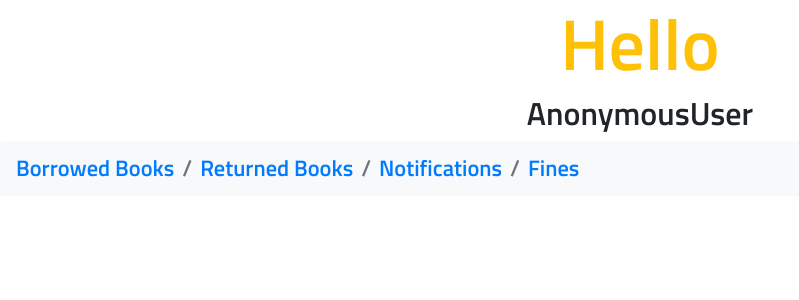
After one commit to IannnnnW/library, a Django app: template templates/books/profile.html in a window 1280 px wide. The commit adds this page. Shown: the top 300 px of the page, without its empty margins (0-799 px from the left). Run offline with Django 4.2, Linux system fonts and the light colour scheme; the template is opened without the code that fills it, so the values that code supplies are empty; some libraries are stand-ins or nearby versions.

Commit message:
made changes and added a profile.html

```diff
--- a/books/urls.py
+++ b/books/urls.py
@@ -1,3 +1,4 @@
+import profile
 from django.urls import path
 from django.conf import settings
 from django.conf.urls.static import static
@@ -9,5 +10,6 @@ urlpatterns = [
     path('home/' ,views.home, name = 'home'),
     path('search_book/' ,views.search_book, name = 'search_book'),
     path('book/<int:pk>/' ,views.borrow, name = 'book'),
+    path('home/books/profile/', views.profile, name = 'profile'),
 ]
 urlpatterns = urlpatterns + static(settings.MEDIA_URL, document_root=settings.MEDIA_ROOT)
--- a/books/views.py
+++ b/books/views.py
@@ -23,3 +23,6 @@ def search_book(request):
 
 def borrow(request, pk):
     return render(request, 'books/borrow.html')
+
+def profile(request):
+    return render(request, 'books/profile.html')
--- a/templates/books/home.html
+++ b/templates/books/home.html
@@ -12,7 +12,7 @@ style="background:url(https://content.codecademy.com/courses/learn-bootstrap-4/a
             <p><small>Which book are you interested in?</small></p>
         </div>
     </div>
-    <form class="form-inline my-2 my-lg-0 justify-content-center " method=POST action="{% url 'books:search_book'%}">
+    <form class="form-inline my-2 my-lg-0 justify-content-center " method=POST action="{% url 'books:search_book' %}">
         {% csrf_token %}
         <input class="form-control mr-2" type="search py-3" placeholder="Search for your Book" name="searched">
         <button class = "btn btn-sm btn-warning" type="submit" >Search</a></button>
--- a/templates/books/index.html
+++ b/templates/books/index.html
@@ -34,11 +34,7 @@
            <h1> Book</h1>
            <h1>Library</h1>
            <p>All your favorites in one place.</p>
-<<<<<<< HEAD:books/templates/books/index.html
            <a href="users/login"class="btn">Login</a>
-=======
-           <a href="registration/login.html"class="btn">Login</a>
->>>>>>> 57d23a70d5a6c0766a6288045b77129f2d03243d:templates/books/index.html
        </div>
    </header>
 </body>
--- a/templates/books/login.html
+++ b/templates/books/login.html
@@ -11,8 +11,8 @@
     <meta name="viewport" content="width=device-width, initial-scale=1.0">
     <title>Our Library Management System | Login</title>
 </head>
-<!-- <body>
-    <div class="menu-wrap">
+<body>
+    <!-- <div class="menu-wrap">
         <input type="checkbox" class="toggler">
         <div class="hamburger"><div></div></div>
         <div class="menu">
--- /dev/null
+++ b/templates/books/profile.html
@@ -0,0 +1,38 @@
+{% load static %}
+<!DOCTYPE html>
+<html lang="en">
+<head>
+    <meta charset="UTF-8">
+    <meta http-equiv="X-UA-Compatible" content="IE=edge">
+    <meta name="viewport" content="width=device-width, initial-scale=1.0">
+    <meta charset="UTF-8">
+    <meta http-equiv="X-UA-Compatible" content="IE=edge">
+    <link rel="stylesheet" href="path/to/font-awesome/css/font-awesome.min.css">
+    <link rel="stylesheet" href="https://cdn.jsdelivr.net/npm/bootstrap@4.0.0/dist/css/bootstrap.min.css" integrity="sha384-Gn5384xqQ1aoWXA+058RXPxPg6fy4IWvTNh0E263XmFcJlSAwiGgFAW/dAiS6JXm" crossorigin="anonymous">
+    <link rel="stylesheet" href='{% static "css/style.css" %}'>
+    <link rel="stylesheet" href='{% static "css/menu.css" %}'>
+    <link rel="preconnect" href="https://fonts.googleapis.com">
+    <link rel="preconnect" href="https://fonts.gstatic.com" crossorigin>
+    <link href="https://fonts.googleapis.com/css2?family=Lobster&family=Titillium+Web:wght@600&display=swap" rel="stylesheet">
+    <meta name="viewport" content="width=device-width, initial-scale=1.0">
+    <title>The Book Library</title>
+</head>
+
+{% block page_header %}
+  <div class="container text-center">
+    <h1 class = "display-3 text-warning">Hello</h1>
+    <h2>{{ user }}</h2>
+  </div>
+{% endblock page_header %}
+
+{% block content %}
+  <nav style="--bs-breadcrumb-divider: '>';" aria-label="breadcrumb" class="text-center">
+    <ul class="breadcrumb bg-light text-center">
+      <li class="breadcrumb-item"><a href="#">Borrowed Books</a></li>
+      <li class="breadcrumb-item"><a href="#">Returned Books</a></li>
+      <li class="breadcrumb-item"><a href="#">Notifications</a></li>
+      <li class="breadcrumb-item active" aria-current="page"><a href=#>Fines</a></li>
+    </ul>
+  </nav>
+
+{%  endblock content %}
--- a/templates/books/search_book.html
+++ b/templates/books/search_book.html
@@ -13,6 +13,7 @@
                     </div>
                     <div class="col col-xs-10 col-md-8">
                         <p class="text-responsive">{{ b.description }}</p> <br>
+                        <h5 class="text-warning">{{ b.status }}</h5>
                         <button class="btn mb-3 btn-outline-warning float-right btn-sm border rounded">BORROW</button><br>
                     </div>
                 </div>
@@ -20,7 +21,7 @@
             </div>
         {% endfor %}
     {% else %}
-        <h6>Unfortunately the book you have searched for is unavailable!</h6>
+        <h1>Unfortunately the book you have searched for is unavailable!</h1>
     {% endif %}
 
 
```
Also changed, not shown: library_system/settings.py (+0 -17 lines), templates/books/main.html (+7 -8 lines).
